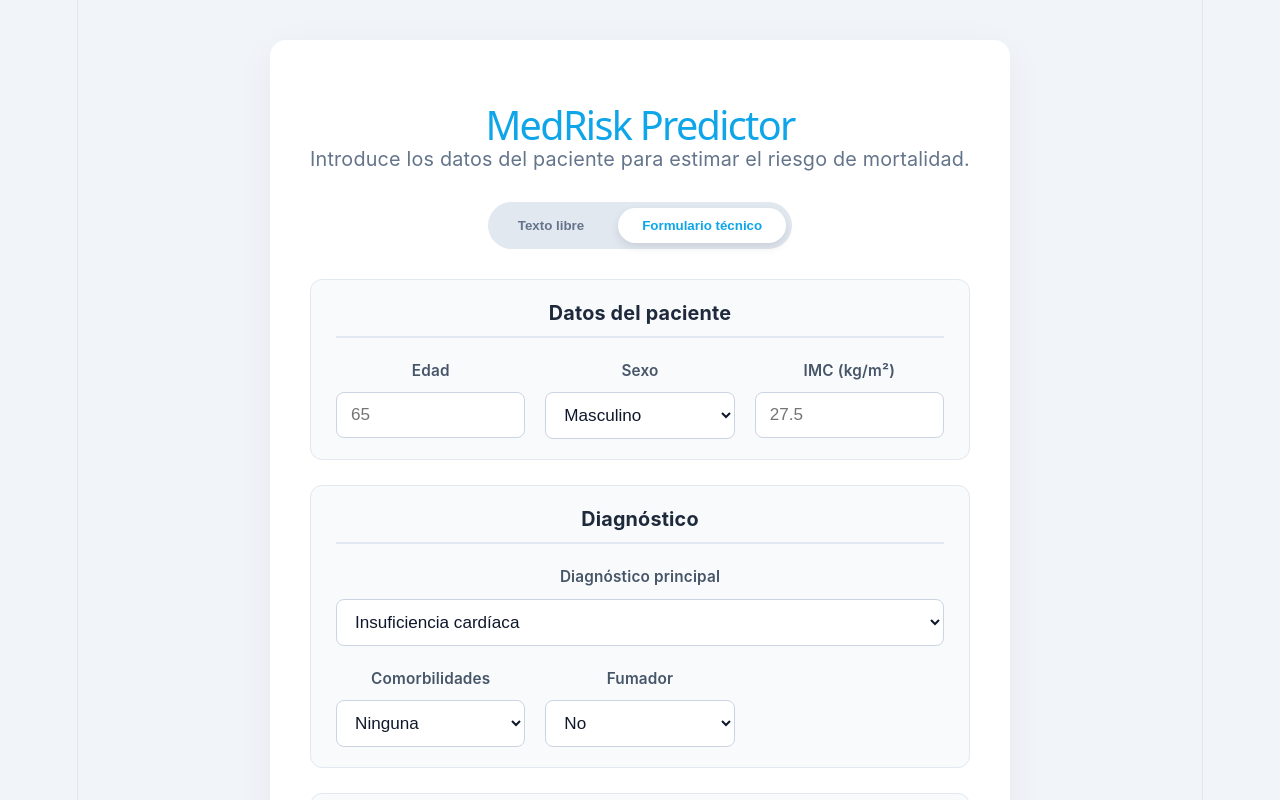
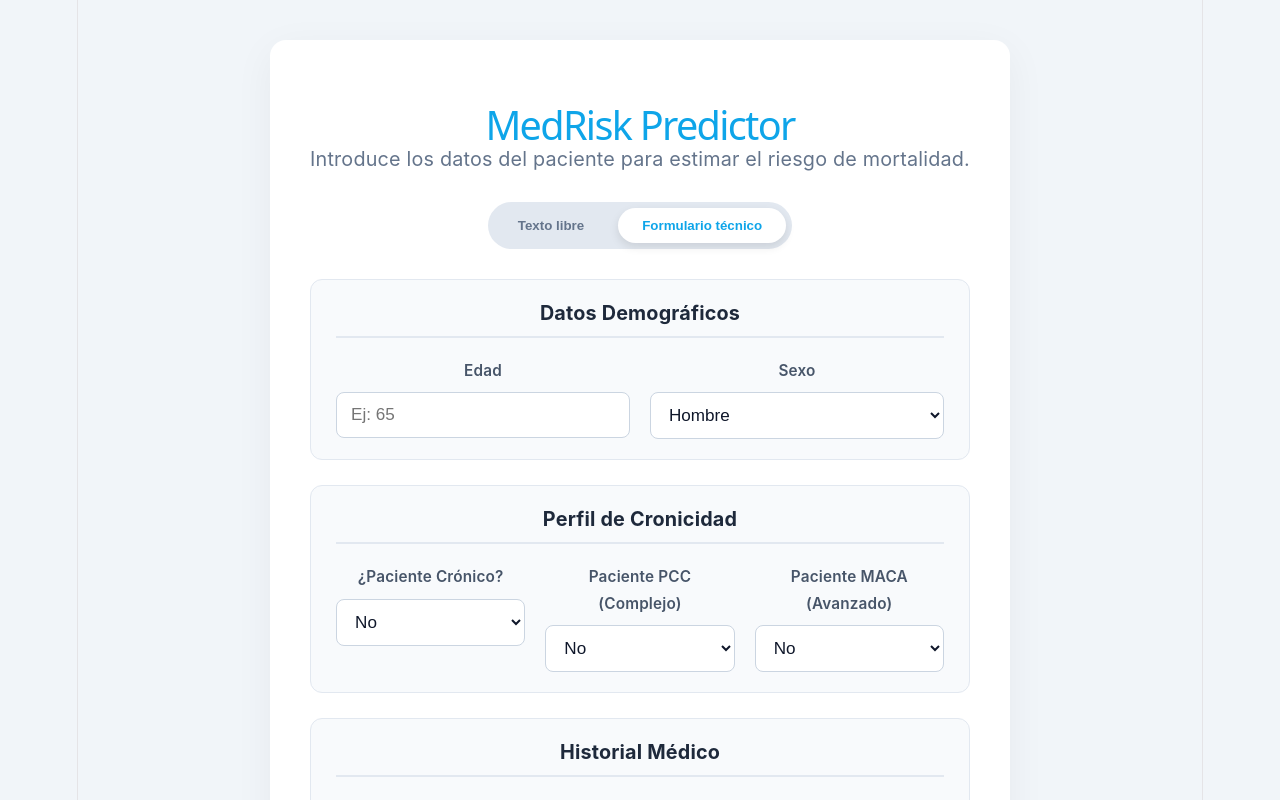
Before and after one commit to IvanCarayol/HackatonURV_2026, a React (Vite) app in the folder frontend/: page / in a window 1280 px wide. Both pictures are taken after a click on the button "Formulario técnico". Shown: the top 800 px of the page. Built offline with nearby package versions, Linux system fonts and the light colour scheme; no server answers.

Commit message:
nuevo formulario

```diff
--- a/frontend/src/components/FormInput.jsx
+++ b/frontend/src/components/FormInput.jsx
@@ -1,19 +1,19 @@
 import { useState } from 'react'
-import { predictFromForm } from '../services/api'
+import { predictFromForm } from '../services/api' // Asegúrate de que esta ruta es correcta
 import './FormInput.css';
 
 const initialForm = {
-  age: '',
-  sex: 'M',
-  bmi: '',
-  diagnosis: 'heart_failure',
-  systolic_bp: '',
-  creatinine: '',
-  hemoglobin: '',
-  fasting_glucose: '',
-  comorbidities: '0',
-  smoker: 'no',
-  horizon_years: '5',
+  sexo: 'M',
+  edad: '',
+  es_cronico: 'no',
+  es_pcc: 'no',
+  es_maca: 'no',
+  diagnosticos: '',
+  problemas_agudos: '',
+  total_farmacos: '',
+  visitas_urgencias: '',
+  hospitalizaciones: '',
+  visitas_primaria: '',
 }
 
 export default function FormInput({ onResult }) {
@@ -29,18 +29,23 @@ export default function FormInput({ onResult }) {
     e.preventDefault()
     setError(null)
     setLoading(true)
+
     try {
-      const result = await predictFromForm({
+      // Convertimos los valores a números donde sea necesario para el árbol de decisión
+      const payload = {
         ...form,
-        age: parseInt(form.age),
-        bmi: parseFloat(form.bmi),
-        systolic_bp: parseInt(form.systolic_bp),
-        creatinine: parseFloat(form.creatinine),
-        hemoglobin: parseFloat(form.hemoglobin),
-        fasting_glucose: parseInt(form.fasting_glucose),
-        comorbidities: parseInt(form.comorbidities),
-        horizon_years: parseInt(form.horizon_years),
-      })
+        edad: parseInt(form.edad),
+        total_farmacos: parseInt(form.total_farmacos || 0),
+        visitas_urgencias: parseInt(form.visitas_urgencias || 0),
+        hospitalizaciones: parseInt(form.hospitalizaciones || 0),
+        visitas_primaria: parseInt(form.visitas_primaria || 0),
+        // Convertimos los 'si'/'no' a booleanos por si tu compañero lo prefiere así en Python
+        es_cronico: form.es_cronico === 'si',
+        es_pcc: form.es_pcc === 'si',
+        es_maca: form.es_maca === 'si'
+      }
+
+      const result = await predictFromForm(payload)
       onResult(result)
     } catch (err) {
       setError('No se pudo conectar con la API. Comprueba que el servidor está activo.')
@@ -52,119 +57,116 @@ export default function FormInput({ onResult }) {
   return (
     <form className="form-panel" onSubmit={handleSubmit}>
 
+      {/* SECCIÓN 1: Datos Demográficos */}
       <div className="form-section">
-        <h3>Datos del paciente</h3>
+        <h3>Datos Demográficos</h3>
         <div className="form-row">
           <div className="field">
             <label>Edad</label>
             <input
-              type="number" name="age" min="0" max="120"
-              placeholder="65" value={form.age}
+              type="number" name="edad" min="0" max="120"
+              placeholder="Ej: 65" value={form.edad}
               onChange={handleChange} required
             />
           </div>
           <div className="field">
             <label>Sexo</label>
-            <select name="sex" value={form.sex} onChange={handleChange}>
-              <option value="M">Masculino</option>
-              <option value="F">Femenino</option>
+            <select name="sexo" value={form.sexo} onChange={handleChange}>
+              <option value="M">Hombre</option>
+              <option value="F">Mujer</option>
+            </select>
+          </div>
+        </div>
+      </div>
+
+      {/* SECCIÓN 2: Perfil de Cronicidad */}
+      <div className="form-section">
+        <h3>Perfil de Cronicidad</h3>
+        <div className="form-row">
+          <div className="field">
+            <label>¿Paciente Crónico?</label>
+            <select name="es_cronico" value={form.es_cronico} onChange={handleChange}>
+              <option value="no">No</option>
+              <option value="si">Sí</option>
             </select>
           </div>
           <div className="field">
-            <label>IMC (kg/m²)</label>
+            <label>Paciente PCC (Complejo)</label>
+            <select name="es_pcc" value={form.es_pcc} onChange={handleChange}>
+              <option value="no">No</option>
+              <option value="si">Sí</option>
+            </select>
+          </div>
+          <div className="field">
+            <label>Paciente MACA (Avanzado)</label>
+            <select name="es_maca" value={form.es_maca} onChange={handleChange}>
+              <option value="no">No</option>
+              <option value="si">Sí</option>
+            </select>
+          </div>
+        </div>
+      </div>
+
+      {/* SECCIÓN 3: Historial Médico */}
+      <div className="form-section">
+        <h3>Historial Médico</h3>
+        <div className="form-row">
+          <div className="field field--wide">
+            <label>Diagnósticos realizados (separados por coma)</label>
             <input
-              type="number" name="bmi" step="0.1" min="10" max="70"
-              placeholder="27.5" value={form.bmi}
+              type="text" name="diagnosticos"
+              placeholder="Ej: Hipertensión, Diabetes Tipo 2..."
+              value={form.diagnosticos}
               onChange={handleChange} required
+            />
+          </div>
+          <div className="field field--wide">
+            <label>Problemas de salud agudos recientes</label>
+            <input
+              type="text" name="problemas_agudos"
+              placeholder="Ej: Neumonía, Fractura de cadera..."
+              value={form.problemas_agudos}
+              onChange={handleChange}
             />
           </div>
         </div>
       </div>
 
+      {/* SECCIÓN 4: Uso de Recursos Asistenciales */}
       <div className="form-section">
-        <h3>Diagnóstico</h3>
-        <div className="form-row">
-          <div className="field field--wide">
-            <label>Diagnóstico principal</label>
-            <select name="diagnosis" value={form.diagnosis} onChange={handleChange}>
-              <option value="heart_failure">Insuficiencia cardíaca</option>
-              <option value="copd">EPOC</option>
-              <option value="diabetes_t2">Diabetes tipo 2</option>
-              <option value="ckd">Enfermedad renal crónica</option>
-              <option value="cancer">Neoplasia maligna</option>
-              <option value="other">Otro</option>
-            </select>
-          </div>
-          <div className="field">
-            <label>Comorbilidades</label>
-            <select name="comorbidities" value={form.comorbidities} onChange={handleChange}>
-              <option value="0">Ninguna</option>
-              <option value="1">1</option>
-              <option value="2">2</option>
-              <option value="3">3 o más</option>
-            </select>
-          </div>
-          <div className="field">
-            <label>Fumador</label>
-            <select name="smoker" value={form.smoker} onChange={handleChange}>
-              <option value="no">No</option>
-              <option value="ex">Ex-fumador</option>
-              <option value="yes">Sí</option>
-            </select>
-          </div>
-        </div>
-      </div>
-
-      <div className="form-section">
-        <h3>Parámetros clínicos</h3>
+        <h3>Uso de Recursos Asistenciales (Último año)</h3>
         <div className="form-row">
           <div className="field">
-            <label>Presión sistólica (mmHg)</label>
+            <label>Fármacos recetados (Total)</label>
             <input
-              type="number" name="systolic_bp"
-              placeholder="120" value={form.systolic_bp}
+              type="number" name="total_farmacos" min="0"
+              placeholder="Ej: 5" value={form.total_farmacos}
               onChange={handleChange} required
             />
           </div>
           <div className="field">
-            <label>Creatinina (mg/dL)</label>
+            <label>Visitas a Urgencias</label>
             <input
-              type="number" name="creatinine" step="0.1"
-              placeholder="1.0" value={form.creatinine}
+              type="number" name="visitas_urgencias" min="0"
+              placeholder="Ej: 2" value={form.visitas_urgencias}
               onChange={handleChange} required
             />
           </div>
           <div className="field">
-            <label>Hemoglobina (g/dL)</label>
+            <label>Hospitalizaciones</label>
             <input
-              type="number" name="hemoglobin" step="0.1"
-              placeholder="13.5" value={form.hemoglobin}
+              type="number" name="hospitalizaciones" min="0"
+              placeholder="Ej: 1" value={form.hospitalizaciones}
               onChange={handleChange} required
             />
           </div>
           <div className="field">
-            <label>Glucosa en ayunas (mg/dL)</label>
+            <label>Visitas Atención Primaria</label>
             <input
-              type="number" name="fasting_glucose"
-              placeholder="100" value={form.fasting_glucose}
+              type="number" name="visitas_primaria" min="0"
+              placeholder="Ej: 6" value={form.visitas_primaria}
               onChange={handleChange} required
             />
-          </div>
-        </div>
-      </div>
-
-      <div className="form-section">
-        <h3>Horizonte de predicción</h3>
-        <div className="form-row">
-          <div className="field">
-            <label>Años vista</label>
-            <select name="horizon_years" value={form.horizon_years} onChange={handleChange}>
-              <option value="1">1 año</option>
-              <option value="2">2 años</option>
-              <option value="3">3 años</option>
-              <option value="5">5 años</option>
-              <option value="10">10 años</option>
-            </select>
           </div>
         </div>
       </div>
@@ -172,7 +174,7 @@ export default function FormInput({ onResult }) {
       {error && <p className="form-error">{error}</p>}
 
       <button type="submit" className="submit-btn" disabled={loading}>
-        {loading ? 'Analizando...' : 'Calcular riesgo'}
+        {loading ? 'Procesando Árbol de Decisión...' : 'Calcular Riesgo de Mortalidad'}
       </button>
 
     </form>
```
